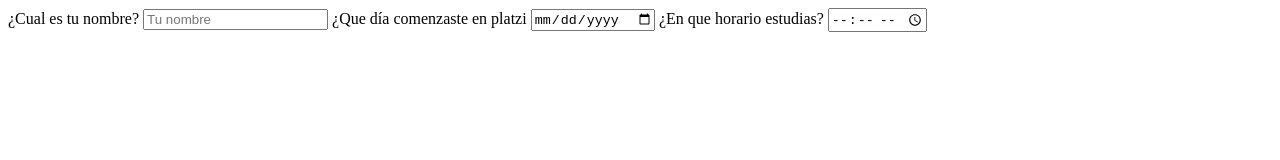
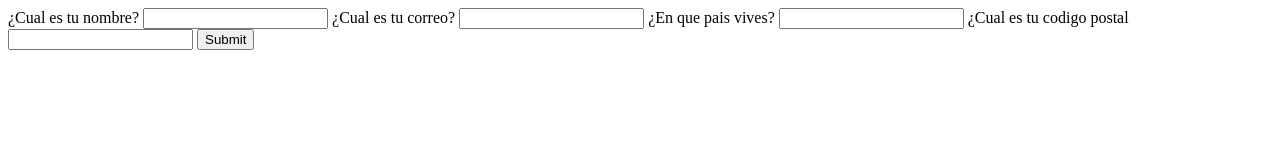
Before and after one commit to uriel2107/ClaseForm, a plain HTML site: page index.html in a window 1280 px wide. Drawn offline with Linux system fonts and the light colour scheme.

Commit message:
Autocomplete y required

```diff
--- a/index.html
+++ b/index.html
@@ -4,22 +4,68 @@
     <meta charset="UTF-8">
     <meta http-equiv="X-UA-Compatible" content="IE=edge">
     <meta name="viewport" content="width=device-width, initial-scale=1.0">
-    <title>Formularios</title>
+    <title>Calendario</title>
 </head>
-<body>
+    <body>
+        <main>
+            <form action="">
+                <label for="nombre">
+                    <span>¿Cual es tu nombre?</span>
+                    <input type="text" name="nombre" id="nombre" autocomplete="name" required>
+                </label>
+                <label for="correo">
+                    <span>¿Cual es tu correo?</span>
+                    <input type="email" name="correo" id="correo" autocomplete="email">
+                    </label>
+                <label for="pais">
+                    <span>¿En que pais vives?</span>
+                    <input type="text" name="pais" id="pais" autocomplete="country">
+                </label>
+                <label for="cp">
+                    <span>¿Cual es tu codigo postal</span>
+                    <input type="number" name="cp" id="cp" autocomplete="postal-code">
+                </label>
+                <input type="submit">
+            </form>
+        </main>
+    </body>
+<!-- <body>
     <form action="">
-        <label for="Nombre">
-            <span>¿Cual es tu nombre?</span>
-            <input type="text" id="Nombre" placeholder="Tu nombre">
+        <label for="hora">
+            <span>Hora</span>
+            <input type="time" id="hora" name="hora">
         </label>
-        <label for="inicio-platzi">
-            <span>¿Que día comenzaste en platzi</span>
-            <input type="date" id="inicio-platzi" placeholder="Fecha de inicio">
+        <label for="dia">
+            <span>Día</span>
+            <input type="date" id="dia" name="dia">
         </label>
-        <label for="horario">
-            <span>¿En que horario estudias?</span>
-            <input type="time" id="horario" placeholder="Hora del dia que inicias curso">
+        <label for="semana">
+            <span>Semana</span>
+            <input type="week" id="semana" name="semana">
         </label>
+        <label for="mes">
+            <span>Mes</span>
+            <input type="month" id="mes" name="mes">
+        </label>
+        <input type="submit">
     </form>
-</body>
+    <form action="">
+        <label for="calendario">
+            <span></span>
+            <input type="datetime-local" id="calendario" name="calendario">
+        </label>
+            <input type="submit">
+            <input type="button">
+            <input type="checkbox">
+            <input type="color">
+            <input type="email">
+            <input type="file">
+            <input type="hidden">
+            <input type="image">
+            <input type="number">
+            <input type="password" maxlength="2">
+            <input type="reset">
+            <input type="search">
+    </form>
+</body> -->
 </html>
```
Also changed, not shown: index_formulario.html (added, +25 -0 lines).
